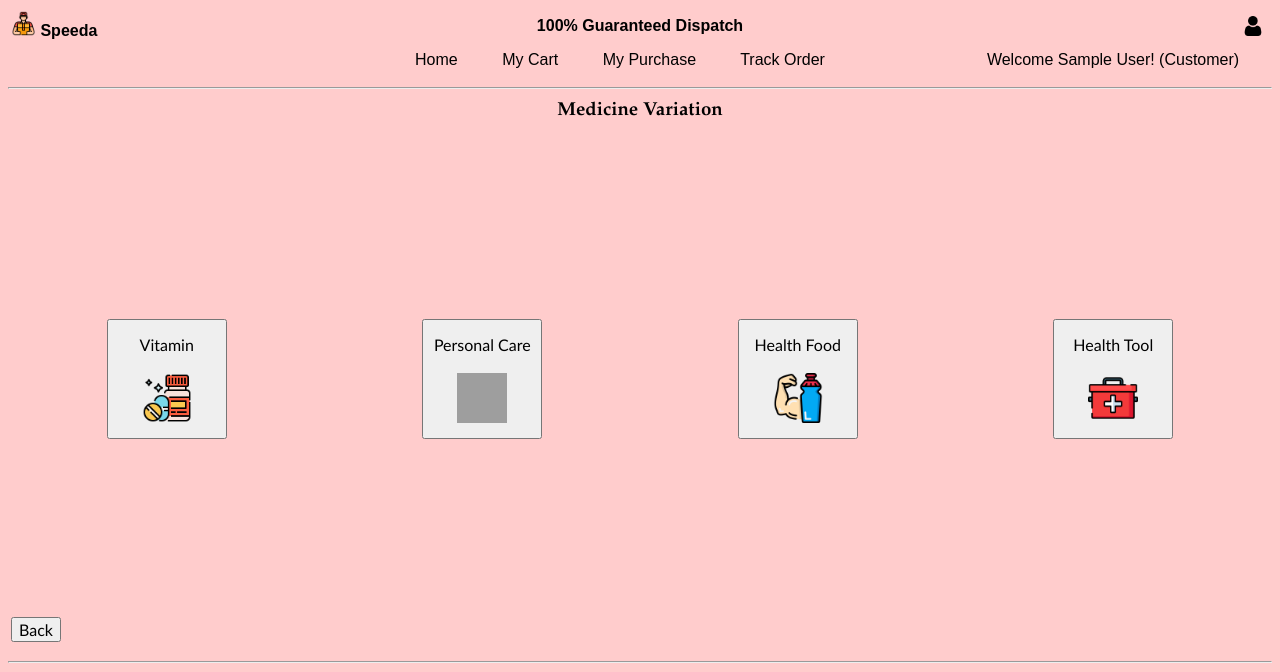
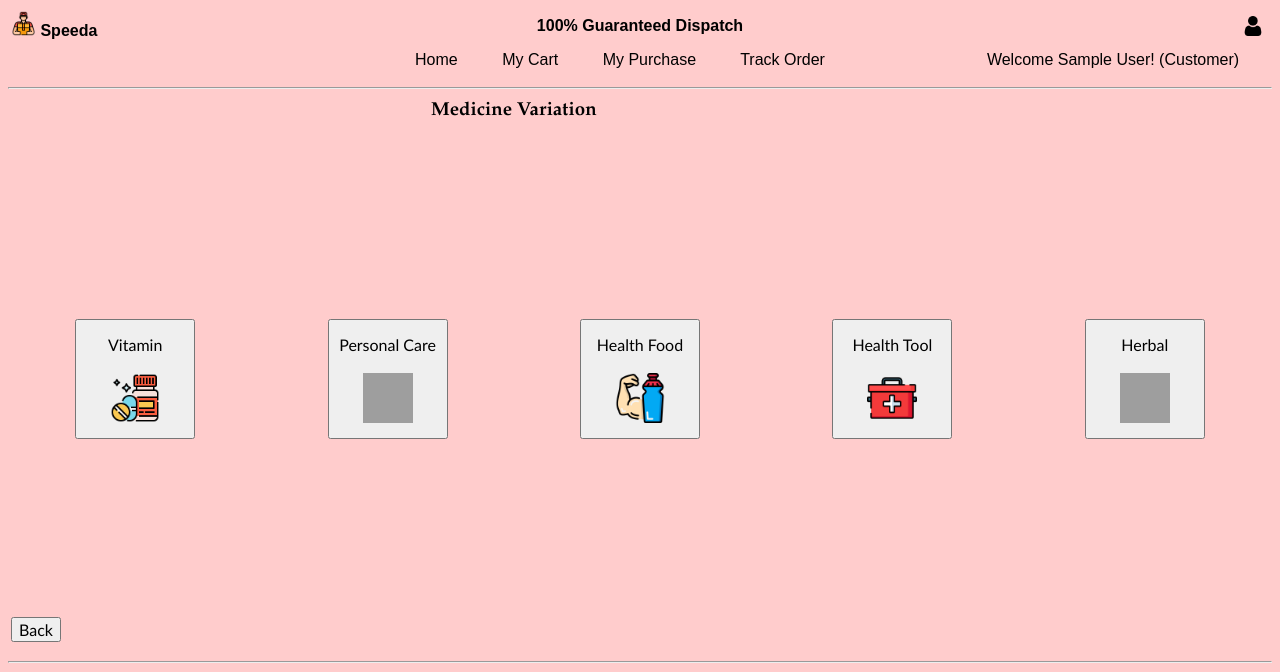
Before and after one commit to mnrhsh/sem_project, a PHP site: page /sem_project/ApplicationLayer/ManageMedicineDelivery/MedVariation.php in a window 1280 px wide. Shown: the top 672 px of the page. Run offline with PHP 8.4, Linux system fonts and the light colour scheme; the visitor is signed in with stand-in values (Sample User, id 1); grey boxes are pictures that could not be loaded.

Commit message:
Update MedVariation.php

```diff
--- a/ApplicationLayer/ManageMedicineDelivery/MedVariation.php
+++ b/ApplicationLayer/ManageMedicineDelivery/MedVariation.php
@@ -72,6 +72,7 @@ if(isset($_POST["variation"])){
       <td><button type="submit" name="variation" value="Personal" style="width: 120px;height: 120px"> Personal Care <br> <br> <img src="../../images/GUIImages/toiletries.png" style="width:50px;height:50px;border:0"/>  </button></td>
       <td><button type="submit" name="variation" value="Food" style="width: 120px;height: 120px"> Health Food<br> <br> <img src="../../images/GUIImages/protein-shake.png" style="width:50px;height:50px;border:0"/>  </button></td>
       <td><button type="submit" name="variation" value="Tool" style="width: 120px;height: 120px"> Health Tool<br> <br> <img src="../../images/GUIImages/aid.png" style="width:50px;height:50px;border:0"/>  </button></td>
+       <td><button type="submit" name="variation" value="Herbal" style="width: 120px;height: 120px"> Herbal<br> <br> <img src="../../images/GUIImages/herbal.PNG" style="width:50px;height:50px;border:0"/>  </button></td>
     </tr>
     <tr>
       <td colspan="4"><button type="button" name="back" onclick="window.location.href='../ManageUser/CustomerHomepage.php'"> Back </button></td>
```
